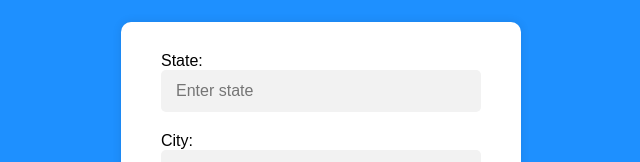
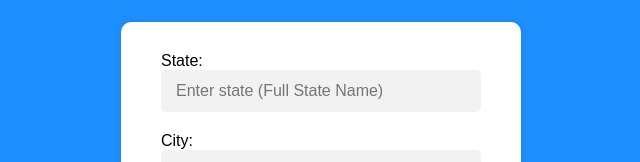
Before and after one commit to jacob199524/WeatherApp, a plain HTML site: page index.html in a window 1280 px wide. Shown: the part 125-287 px from the top of the page, without its empty margins (319-959 px from the left). Drawn offline with Linux system fonts and the light colour scheme.

Commit message:
Updated Small Line in index.html

```diff
--- a/index.html
+++ b/index.html
@@ -17,7 +17,7 @@
     <div class="search-form-wrapper">
       <form onsubmit="return getWeather()">
         <label for="state">State:</label>
-        <input type="text" id="state" placeholder="Enter state" required>
+        <input type="text" id="state" placeholder="Enter state (Full State Name)" required>
 
         <label for="city">City:</label>
         <input type="text" id="city" placeholder="Enter city name" required>
```
